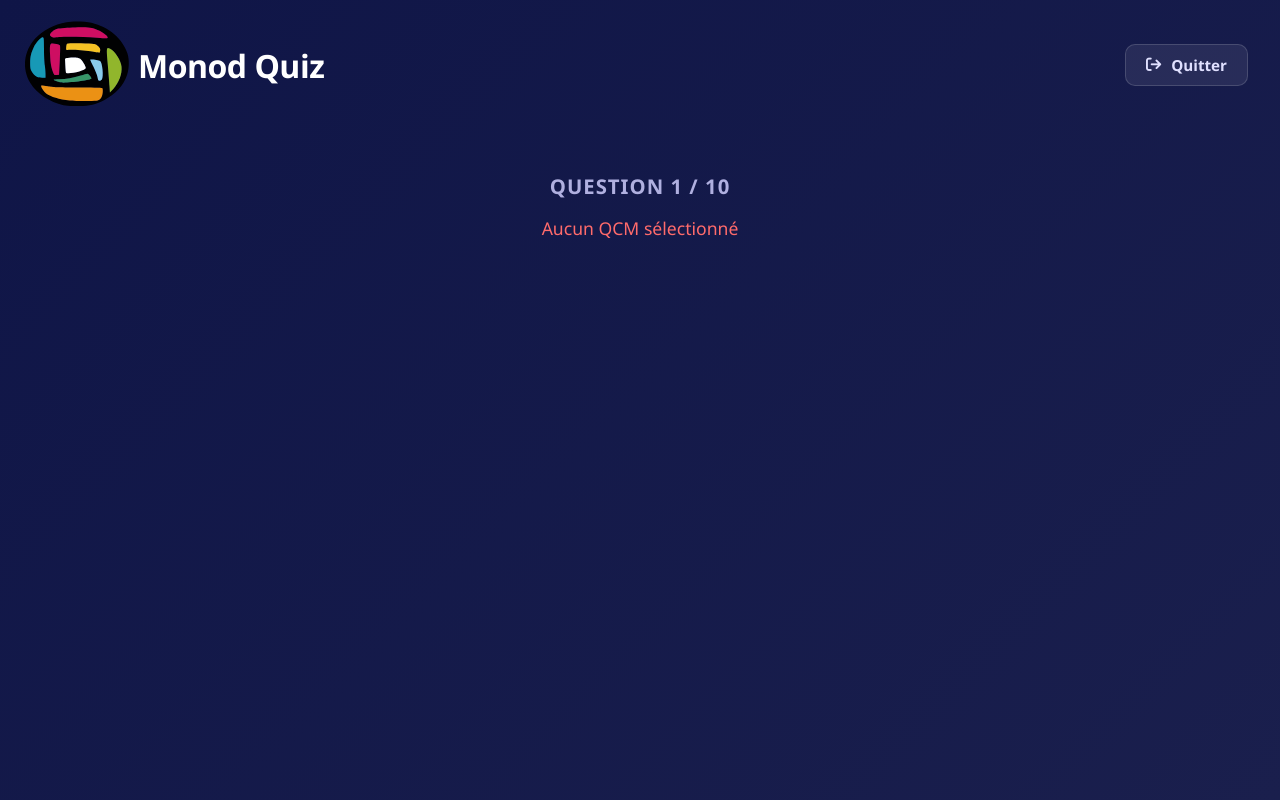
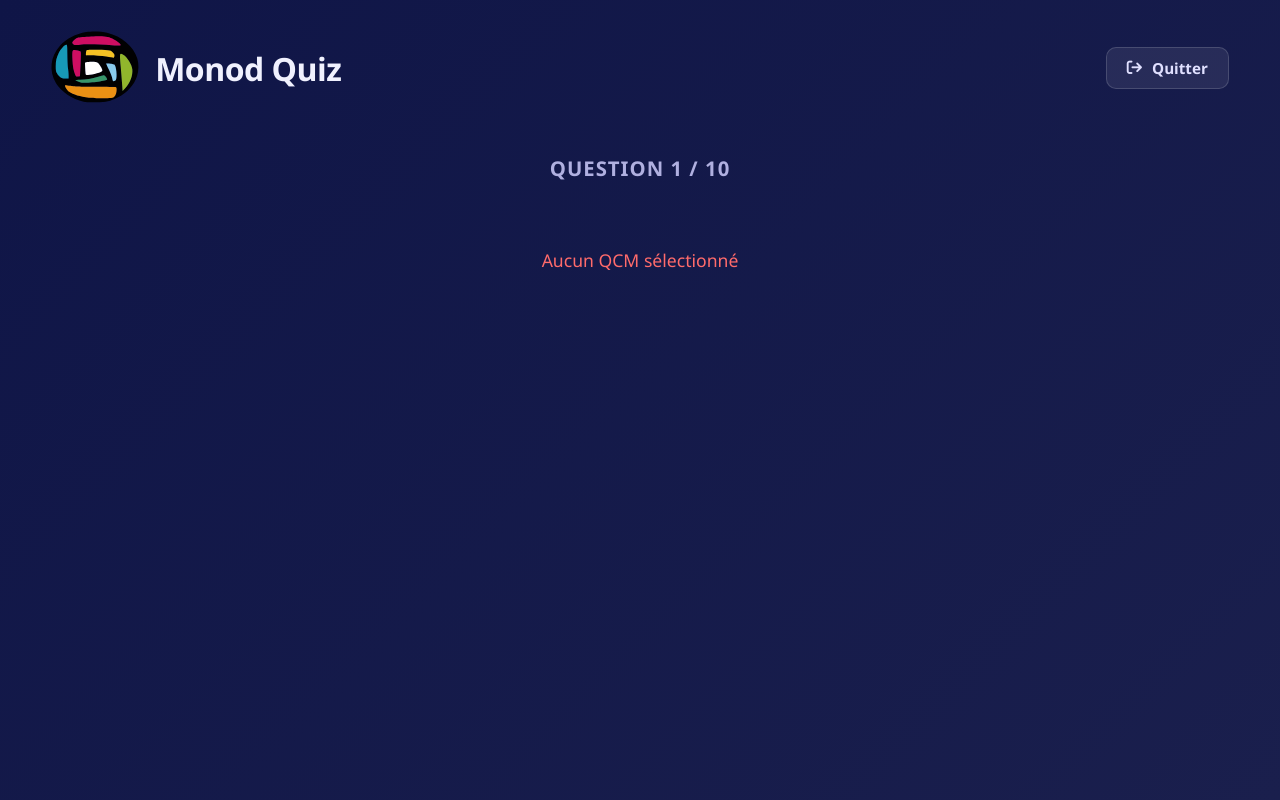
Before and after one commit to therealskyline/MonodQuiz, a Python web app: template templates/use_qcm.html in a window 1280 px wide. Run offline with Jinja, Linux system fonts and the light colour scheme; the template is opened without the code that fills it, so the values that code supplies are empty.

Commit message:
Add files via upload

```diff
--- a/static/css/classroom.css
+++ b/static/css/classroom.css
@@ -38,7 +38,7 @@ body {
   display: flex;
   align-items: center;
   justify-content: center;
-  transform: scale(1.4);
+  transform: scale(1.2);
 }
 
 .logo-wrap img {
--- a/static/css/create_QCM.css
+++ b/static/css/create_QCM.css
@@ -32,7 +32,7 @@ body {
     display: flex;
     align-items: center;
     justify-content: center;
-    transform: scale(1.4);
+    transform: scale(1.2);
 }
 .logo-wrap img {
     width: 100%;
--- a/static/css/eleve_dashboard.css
+++ b/static/css/eleve_dashboard.css
@@ -39,7 +39,7 @@ body {
   display: flex;
   align-items: center;
   justify-content: center;
-  transform: scale(1.4);
+  transform: scale(1.2);
 }
 
 .logo-wrap img {
--- a/static/css/prof_dashboard.css
+++ b/static/css/prof_dashboard.css
@@ -39,7 +39,7 @@ body {
   display: flex;
   align-items: center;
   justify-content: center;
-  transform: scale(1.4);
+  transform: scale(1.2);
 }
 
 .logo-wrap img {
--- a/static/css/use_qcm.css
+++ b/static/css/use_qcm.css
@@ -13,42 +13,39 @@ body {
 body {
     background: linear-gradient(135deg, #0F1547 0%, #1a1f4d 100%);
     font-family: 'Segoe UI', Arial, sans-serif;
-    color: #FFFFFF;
+    color: #F0F1FE;
     display: flex;
     flex-direction: column;
     min-height: 100vh;
     overflow: hidden;
 }
 
-.top-bar {
-    display: flex;
-    justify-content: space-between;
-    align-items: center;
-    padding: 20px 32px;
-    flex-shrink: 0;
-}
-
-.brand {
+.header {
+    position: relative;
+    z-index: 2;
     display: flex;
     align-items: center;
     gap: 16px;
+    padding: 3vh clamp(20px, 4vw, 60px) 0;
 }
 
 .logo-wrap {
-    width: 90px;
-    height: 90px;
+    width: clamp(72px, 11vh, 98px);
+    height: clamp(72px, 11vh, 98px);
     border-radius: 50%;
     overflow: hidden;
+    flex-shrink: 0;
     display: flex;
     align-items: center;
     justify-content: center;
-    transform: scale(1.4);
+    transform: scale(1.2);
 }
 
 .logo-wrap img {
     width: 100%;
     height: 100%;
     object-fit: contain;
+    display: block;
 }
 
 .brand-label {
@@ -59,6 +56,7 @@ body {
 }
 
 .exit-btn {
+    margin-left: auto;
     display: flex;
     align-items: center;
     gap: 10px;
@@ -482,6 +491,7 @@ body.score-mode .content-area {
     text-transform: uppercase;
     color: #B0B0E0;
     padding: 42px 32px 0;
+    margin-bottom: 50px;
 }
 
 .content-area {
--- a/static/js/use_qcm.js
+++ b/static/js/use_qcm.js
@@ -163,6 +163,7 @@ let qcmData = null;
 
             container.innerHTML = `
                 <div class="score-wrap" id="scoreWrap">
+                    <div class="score-body">
                         <div class="score-left">
                             <div class="score-screen">
                                 <div class="score-title">Félicitations ! 🎉</div>
@@ -231,6 +232,7 @@ let qcmData = null;
                             </div>
                         </div>
                     </div>
+                </div>
             `;
 
             requestAnimationFrame(() => {
--- a/templates/use_qcm.html
+++ b/templates/use_qcm.html
@@ -9,13 +9,11 @@
     <link rel="stylesheet" href="/static/css/use_qcm.css">
 </head>
 <body>
-    <header class="top-bar">
-        <div class="brand">
-            <div class="logo-wrap">
-                <img src="/static/logo.svg" alt="Logo Monod Quiz" onerror="this.style.display='none'">
-            </div>
-            <p class="brand-label">Monod Quiz</p>
+    <header class="header">
+        <div class="logo-wrap">
+            <img src="/static/logo.svg" alt="Logo Monod Quiz" onerror="this.style.display='none'">
         </div>
+        <p class="brand-label">Monod Quiz</p>
         <a href="/eleve_dashboard.html" class="exit-btn">
             <i class="fa-solid fa-arrow-right-from-bracket icon-desktop"></i>
             <i class="fa-solid fa-arrow-left icon-mobile"></i>
```
Also changed, not shown: other parts of static/css/use_qcm.css (+33 -16 lines). Lines whose indentation alone changed are shown as unchanged.
